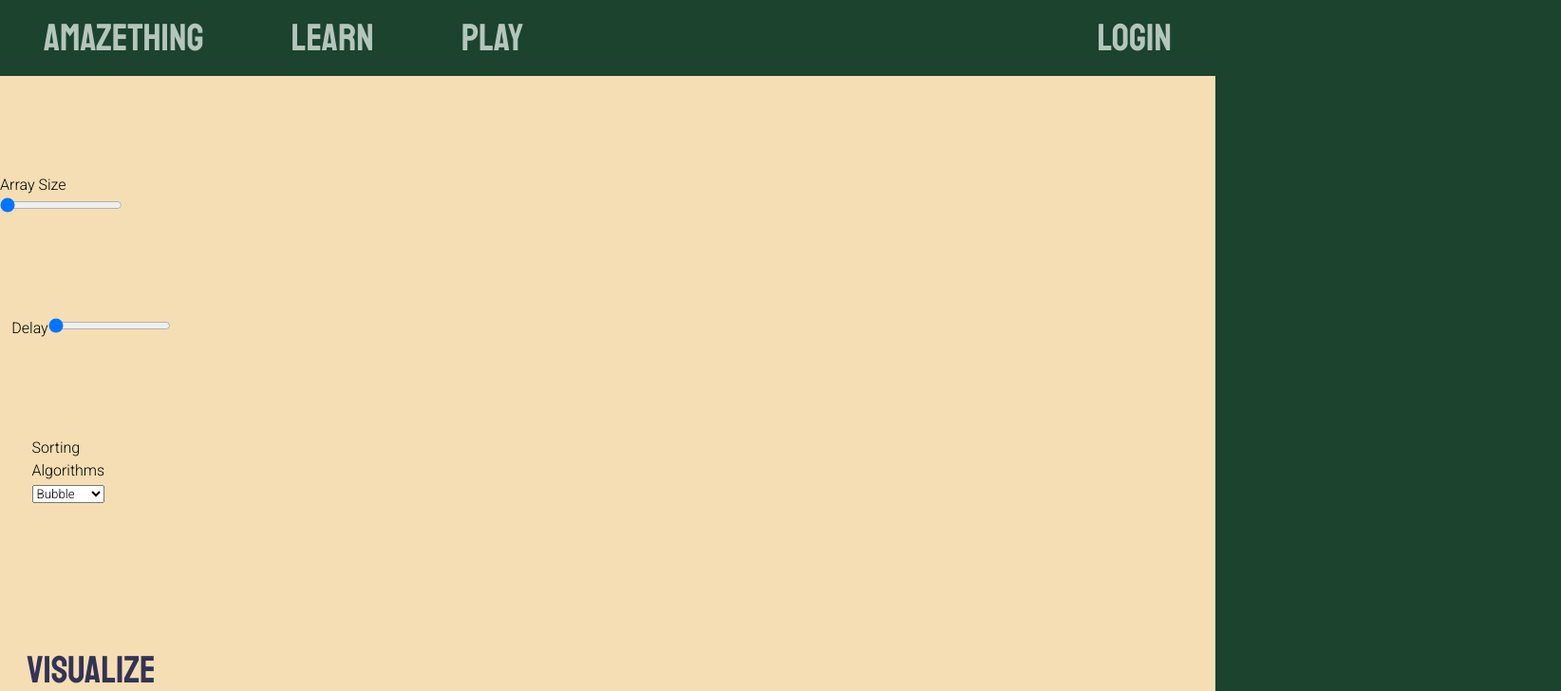
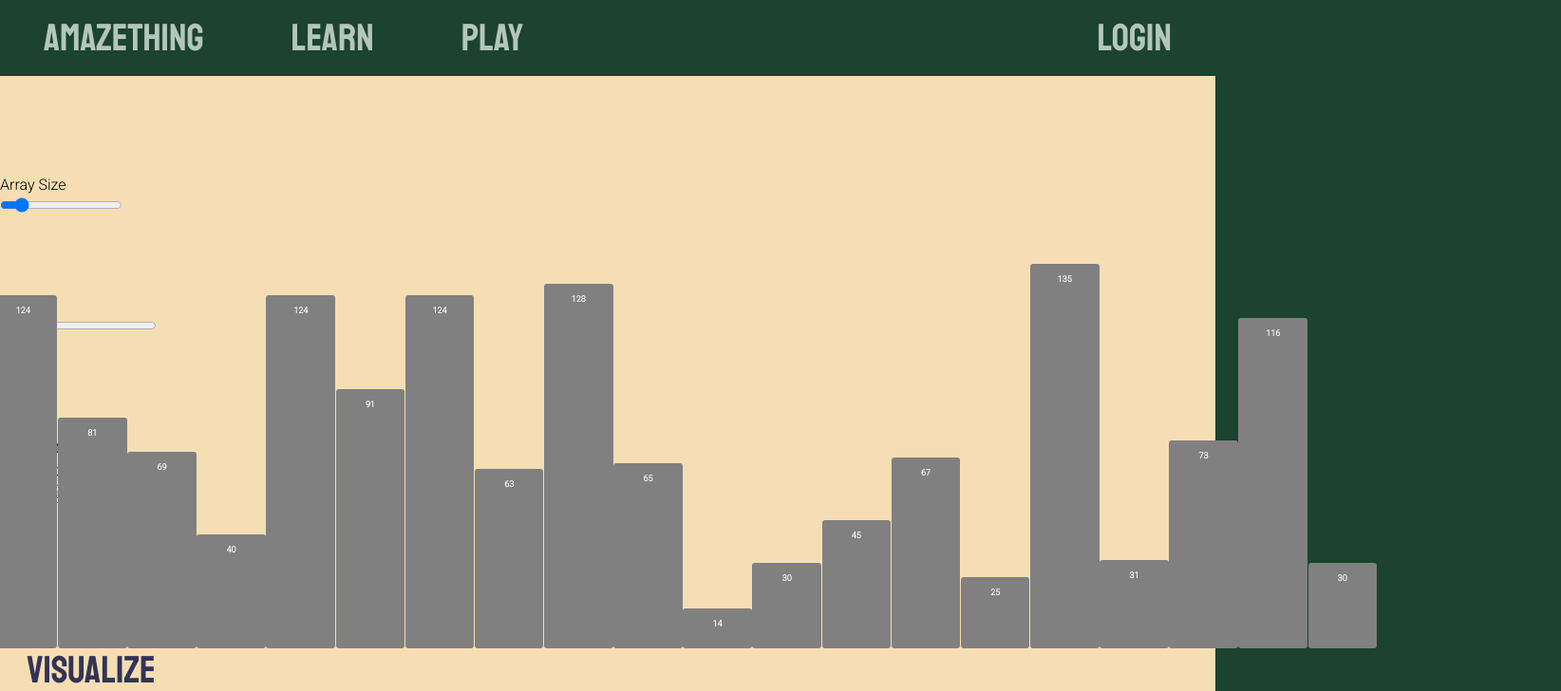
Before and after one commit to vadim-nest/aMAZEthing, a React (Vite) app in the folder Client/: page /learning/allSortsPlay in a window 1280 px wide. Shown: the top 728 px of the page at 95% size, 1644 px wide, since content can reach past the window. Built offline with nearby package versions, Linux system fonts and the light colour scheme; no server answers.

Commit message:
feat(i cant fking fix customize): qwe

```diff
--- a/Client/src/components/sortingLessons/allSortsPlay.tsx
+++ b/Client/src/components/sortingLessons/allSortsPlay.tsx
@@ -26,12 +26,18 @@ export default function AllSortsPlay() {
   const [choiceOfAlgo, setChoiceOfAlgo] = useState(null as any)
   const [DELAY, setDELAY] = useState(5)
 
+  let delayRef = useRef(5 as any)
+
   let WIDTH = `${1451.23/array.length}` ;
   let MIN_VAL = 10;
   let MAX_VAL = 150;
   let PADTOP = 10;
   let MARGIN = 0.3;
   let HEIGHT = 3;
+
+  useEffect(() => {
+    setArray((array) => (array = generateArray(20, MIN_VAL, MAX_VAL)));
+  }, []);
 
   function algoChosen(choice:string) {
     const copyArr = array.slice()
@@ -57,12 +63,10 @@ export default function AllSortsPlay() {
   }, [choiceOfAlgo, array]);
 
   function initArr(NUM_BARS:number) {
-    console.log(NUM_BARS)
     setArray(generateArray(NUM_BARS, MIN_VAL, MAX_VAL));
   }
 
   function initSpeed(NUM_DELAY:any) {
-    console.log(NUM_DELAY)
     setDELAY(NUM_DELAY)
   }
 
@@ -78,15 +82,18 @@ export default function AllSortsPlay() {
 
 
           <label>
-            Delay
-            <input type="range" name="speed" step="5" value={DELAY}  min="5" max="50" onChange={(e) => initSpeed(e.target.valueAsNumber)}/>
+            {delayRef.current.value}
+            <input ref={delayRef} type="range" name="speed" step="5" value={DELAY}  min="5" max="300" onChange={(e) => initSpeed(e.target.valueAsNumber)}/>
           </label>
 
 
           <label className="sorting-label">
             Sorting Algorithms
 
-          <select id="sorts"  placeholder="please select" onChange={(e) => setChoiceOfAlgo(e.target.value)}>
+          <select id="sorts" defaultValue={'SelectAValue'}  placeholder="please select" onChange={(e) => setChoiceOfAlgo(e.target.value)}>
+          <option value= 'SelectAValue' disabled >
+             Select A Value
+            </option >
              <option value= 'Bubble' >
               Bubble
             </option >
@@ -109,7 +116,7 @@ export default function AllSortsPlay() {
           </select>
           </label>
 
-          {!isSorted && (
+          {!clicked && (
             <button
               className="button clickSort"
               onClick={() => {
@@ -121,6 +128,7 @@ export default function AllSortsPlay() {
           )}
 
       </div>
+      <div className="visualize-container">
       <Visualization
        width={WIDTH}
           delay={DELAY}
@@ -133,6 +141,8 @@ export default function AllSortsPlay() {
           fontSize={9}
           animations={animations}
           clicked={clicked}
+          setClicked={setClicked}
+          setIsSorted={setIsSorted}
           sortingAlgo={
             choiceOfAlgo === 'Bubble' ? bubbleSortVisual :
             choiceOfAlgo === 'Insertion' ? insertionSortVisual :
@@ -141,6 +151,7 @@ export default function AllSortsPlay() {
             quickSortVisual
           }
           />
+      </div>
     </div>
   );
 }
--- a/Client/src/css/allSortsPlay.css
+++ b/Client/src/css/allSortsPlay.css
@@ -16,6 +16,15 @@
 
 }
 
+.visualize-container{
+    width: 80%;
+    height: 100%;
+    padding-left: 30px;
+    display: flex;
+    justify-content: center;
+    align-items: center;
+}
+
 
 
 .sorting-label{
--- a/Client/src/css/sorting.css
+++ b/Client/src/css/sorting.css
@@ -41,8 +41,7 @@
 }
 
 .array {
-  display: flex;
-  display: flex;
+  display:flex;
   align-items: flex-end;
 }
 
@@ -59,7 +58,6 @@
   margin: 2px;
   height: 10px;
   border-radius: 3px;
-  position: relative;
   display: flex;
   justify-content: center;
   font-size: 15px;
--- a/Client/src/utils/sorting-helper-visual.ts
+++ b/Client/src/utils/sorting-helper-visual.ts
@@ -8,10 +8,13 @@ export async function bubbleSortVisual(animations:number[][], DELAY_MS:number, w
         document.getElementById(`${indexOne}arrayColumn${tower}`)!.style.backgroundColor = 'var(--red)';
         document.getElementById(`${indexTwo}arrayColumn${tower}`)!.style.backgroundColor = 'var(--red)';
 
+        console.log(width, 'width', margin)
+
 
         document.getElementById(
           `${indexOne}arrayColumn${tower}`
         )!.style.transform += `translateX(${width+margin*2}px)`;
+        console.log('hi')
         document.getElementById(
           `${indexTwo}arrayColumn${tower}`
         )!.style.transform += `translateX(-${width+margin*2}px)`;
```
